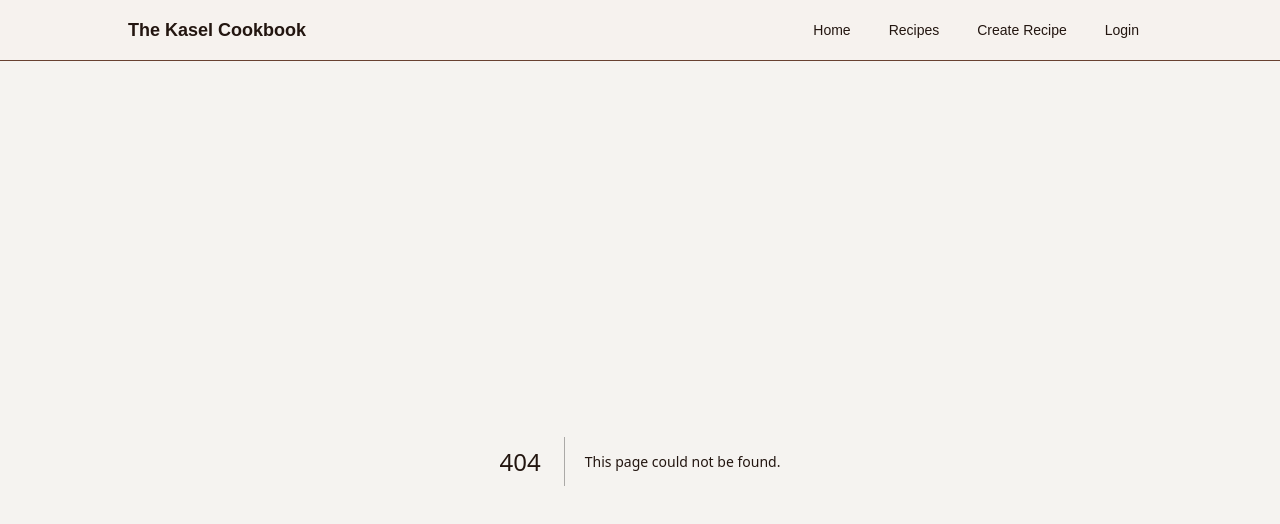
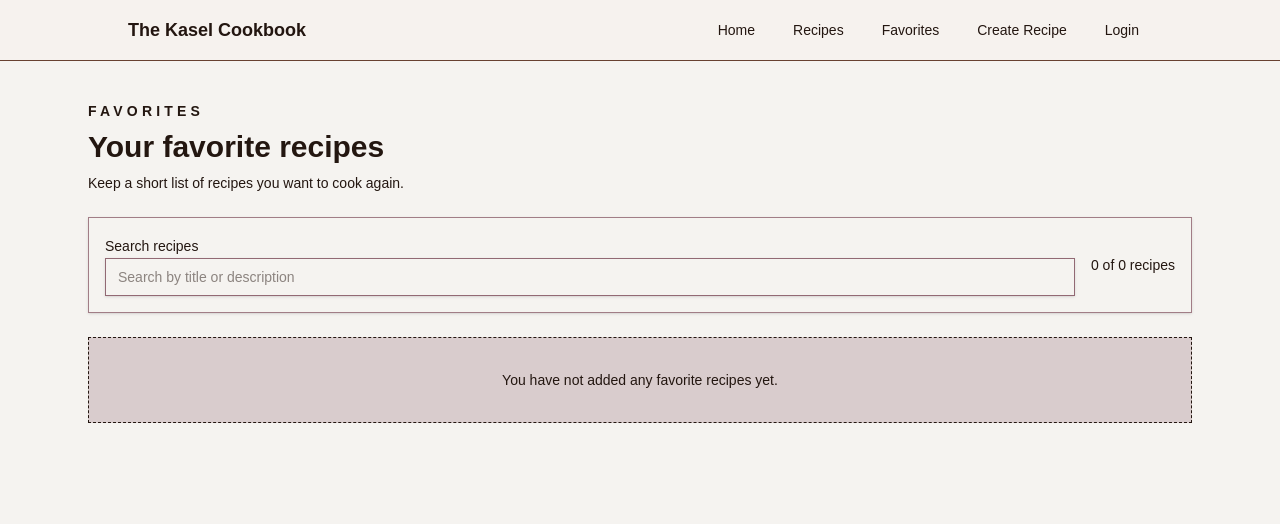
Before and after one commit to maxkasel96/the-kasel-cookbook, a Next.js app: page /favorites in a window 1280 px wide. Before the commit this address had no page. Shown: the top 524 px of the page. Built offline with nearby package versions, Linux system fonts and the light colour scheme.

Commit message:
Add favorites page and toggles

```diff
--- /dev/null
+++ b/src/app/(public)/favorites/FavoritesClient.tsx
@@ -0,0 +1,24 @@
+'use client'
+
+import RecipesClient from '../recipes/RecipesClient'
+import { useFavorites } from '@/lib/use-favorites'
+
+export default function FavoritesClient() {
+  const { favorites, isHydrated } = useFavorites()
+
+  if (!isHydrated) {
+    return (
+      <p className="rounded-lg border border-dashed border-muted-foreground/40 bg-muted/20 px-4 py-8 text-center text-sm text-muted-foreground">
+        Loading favorites…
+      </p>
+    )
+  }
+
+  return (
+    <RecipesClient
+      recipes={favorites}
+      emptyMessage="You have not added any favorite recipes yet."
+      noMatchMessage="No favorite recipes match your search right now."
+    />
+  )
+}
--- /dev/null
+++ b/src/app/(public)/favorites/page.tsx
@@ -0,0 +1,20 @@
+import FavoritesClient from './FavoritesClient'
+
+export default function FavoritesPage() {
+  return (
+    <main className="mx-auto w-full max-w-6xl space-y-6 px-6 py-10">
+      <header className="space-y-2">
+        <p className="text-sm font-semibold uppercase tracking-[0.3em] text-muted-foreground">
+          Favorites
+        </p>
+        <h1 className="text-3xl font-semibold text-foreground">
+          Your favorite recipes
+        </h1>
+        <p className="text-sm text-muted-foreground">
+          Keep a short list of recipes you want to cook again.
+        </p>
+      </header>
+      <FavoritesClient />
+    </main>
+  )
+}
--- a/src/app/(public)/recipes/RecipesClient.tsx
+++ b/src/app/(public)/recipes/RecipesClient.tsx
@@ -3,30 +3,22 @@
 import { useMemo, useState } from 'react'
 import Link from 'next/link'
 
-type RecipeTag = {
-  tag_id: string | number
-  tags: {
-    id: string | number
-    name: string
-    category?: string | null
-  } | null
+import { useFavorites, type FavoriteRecipe } from '@/lib/use-favorites'
+
+type RecipesClientProps = {
+  recipes: FavoriteRecipe[]
+  emptyMessage?: string
+  noMatchMessage?: string
 }
 
-type Recipe = {
-  id: string | number
-  slug: string
-  title: string
-  description?: string | null
-  recipe_tags?: RecipeTag[] | null
-}
-
-type RecipesClientProps = {
-  recipes: Recipe[]
-}
-
-export default function RecipesClient({ recipes }: RecipesClientProps) {
+export default function RecipesClient({
+  recipes,
+  emptyMessage = 'No recipes have been published yet.',
+  noMatchMessage = 'No recipes match your search right now.',
+}: RecipesClientProps) {
   const [searchTerm, setSearchTerm] = useState('')
   const [selectedTags, setSelectedTags] = useState<string[]>([])
+  const { isFavorite, toggleFavorite } = useFavorites()
 
   const availableTags = useMemo(() => {
     const names = new Set<string>()
@@ -137,11 +129,11 @@ export default function RecipesClient({ recipes }: RecipesClientProps) {
 
       {recipes.length === 0 ? (
         <p className="rounded-lg border border-dashed border-muted-foreground/40 bg-muted/20 px-4 py-8 text-center text-sm text-muted-foreground">
-          No recipes have been published yet.
+          {emptyMessage}
         </p>
       ) : filteredRecipes.length === 0 ? (
         <p className="rounded-lg border border-dashed border-muted-foreground/40 bg-muted/20 px-4 py-8 text-center text-sm text-muted-foreground">
-          No recipes match your search right now.
+          {noMatchMessage}
         </p>
       ) : (
         <section className="grid gap-6 sm:grid-cols-2 lg:grid-cols-3">
@@ -149,8 +141,30 @@ export default function RecipesClient({ recipes }: RecipesClientProps) {
             <Link
               key={recipe.id}
               href={`/recipes/${recipe.slug}`}
-              className="group flex h-full flex-col rounded-xl border border-muted/60 bg-background p-5 shadow-sm transition hover:-translate-y-1 hover:border-muted hover:shadow-md"
+              className="group relative flex h-full flex-col rounded-xl border border-muted/60 bg-background p-5 shadow-sm transition hover:-translate-y-1 hover:border-muted hover:shadow-md"
             >
+              <button
+                type="button"
+                onClick={(event) => {
+                  event.preventDefault()
+                  event.stopPropagation()
+                  toggleFavorite(recipe)
+                }}
+                className={`absolute right-4 top-4 rounded-full border p-2 text-sm transition ${
+                  isFavorite(recipe.id)
+                    ? 'border-primary/40 bg-primary/10 text-primary'
+                    : 'border-muted/60 text-muted-foreground hover:border-muted hover:bg-muted/30'
+                }`}
+                aria-label={
+                  isFavorite(recipe.id)
+                    ? `Remove ${recipe.title} from favorites`
+                    : `Add ${recipe.title} to favorites`
+                }
+              >
+                <span aria-hidden="true">
+                  {isFavorite(recipe.id) ? '♥' : '♡'}
+                </span>
+              </button>
               <div className="flex flex-1 flex-col gap-3">
                 <h2 className="text-xl font-semibold text-foreground transition group-hover:text-primary">
                   {recipe.title}
--- /dev/null
+++ b/src/app/(public)/recipes/[slug]/FavoriteRecipeButton.tsx
@@ -0,0 +1,36 @@
+'use client'
+
+import { useFavorites, type FavoriteRecipe } from '@/lib/use-favorites'
+
+type FavoriteRecipeButtonProps = {
+  recipe: FavoriteRecipe
+}
+
+export default function FavoriteRecipeButton({
+  recipe,
+}: FavoriteRecipeButtonProps) {
+  const { isFavorite, toggleFavorite } = useFavorites()
+  const active = isFavorite(recipe.id)
+
+  return (
+    <button
+      type="button"
+      onClick={() => toggleFavorite(recipe)}
+      className={`rounded-full border px-4 py-2 text-sm font-medium transition ${
+        active
+          ? 'border-primary/40 bg-primary/10 text-primary'
+          : 'border-muted/60 text-muted-foreground hover:border-muted hover:bg-muted/30'
+      }`}
+      aria-label={
+        active
+          ? `Remove ${recipe.title} from favorites`
+          : `Add ${recipe.title} to favorites`
+      }
+    >
+      <span className="mr-2" aria-hidden="true">
+        {active ? '♥' : '♡'}
+      </span>
+      {active ? 'Favorited' : 'Add to favorites'}
+    </button>
+  )
+}
--- a/src/app/(public)/recipes/[slug]/page.tsx
+++ b/src/app/(public)/recipes/[slug]/page.tsx
@@ -3,6 +3,7 @@ import { notFound } from 'next/navigation'
 
 import { getRecipeBySlug } from '@/lib/db/recipes'
 import { RecipeIngredients } from './recipe-ingredients'
+import FavoriteRecipeButton from './FavoriteRecipeButton'
 
 type RecipeDetailPageProps = {
   params: Promise<{ slug: string }>
@@ -32,7 +33,9 @@ export default async function RecipeDetailPage({
 
   return (
     <main className="mx-auto flex w-full max-w-4xl flex-col gap-8 px-6 py-10">
-      <header className="space-y-3">
+      <header className="space-y-4">
+        <div className="flex flex-col gap-4 md:flex-row md:items-start md:justify-between">
+          <div className="space-y-3">
             <p className="text-sm font-semibold uppercase tracking-[0.3em] text-muted-foreground">
               Saved recipe
             </p>
@@ -44,6 +47,17 @@ export default async function RecipeDetailPage({
                 {recipe.description}
               </p>
             ) : null}
+          </div>
+          <FavoriteRecipeButton
+            recipe={{
+              id: recipe.id,
+              slug: recipe.slug,
+              title: recipe.title,
+              description: recipe.description,
+              recipe_tags: recipe.recipe_tags,
+            }}
+          />
+        </div>
         {detailItems.length ? (
           <dl className="mt-4 grid gap-3 rounded-2xl border border-muted/60 bg-muted/10 p-4 text-sm text-foreground sm:grid-cols-3">
             {detailItems.map((item) => (
--- a/src/app/components/site-header.tsx
+++ b/src/app/components/site-header.tsx
@@ -6,6 +6,7 @@ import { useState } from "react";
 const navigation = [
   { label: "Home", href: "/" },
   { label: "Recipes", href: "/recipes" },
+  { label: "Favorites", href: "/favorites" },
   { label: "Create Recipe", href: "/admin/recipes/create" },
   { label: "Login", href: "/login" },
 ];
--- /dev/null
+++ b/src/lib/use-favorites.ts
@@ -0,0 +1,83 @@
+'use client'
+
+import { useCallback, useEffect, useMemo, useState } from 'react'
+
+type RecipeTag = {
+  tag_id: string | number
+  tags: {
+    id: string | number
+    name: string
+    category?: string | null
+  } | null
+}
+
+export type FavoriteRecipe = {
+  id: string | number
+  slug: string
+  title: string
+  description?: string | null
+  recipe_tags?: RecipeTag[] | null
+}
+
+const STORAGE_KEY = 'kaselFavorites'
+
+const readFavoritesFromStorage = () => {
+  if (typeof window === 'undefined') return []
+  const stored = window.localStorage.getItem(STORAGE_KEY)
+  if (!stored) return []
+  try {
+    const parsed = JSON.parse(stored)
+    return Array.isArray(parsed) ? parsed : []
+  } catch {
+    return []
+  }
+}
+
+export function useFavorites() {
+  const [favorites, setFavorites] = useState<FavoriteRecipe[]>([])
+  const [isHydrated, setIsHydrated] = useState(false)
+
+  useEffect(() => {
+    setFavorites(readFavoritesFromStorage())
+    setIsHydrated(true)
+  }, [])
+
+  const favoriteIds = useMemo(
+    () => new Set(favorites.map((recipe) => String(recipe.id))),
+    [favorites]
+  )
+
+  const persistFavorites = (nextFavorites: FavoriteRecipe[]) => {
+    setFavorites(nextFavorites)
+    if (typeof window !== 'undefined') {
+      window.localStorage.setItem(STORAGE_KEY, JSON.stringify(nextFavorites))
+    }
+  }
+
+  const isFavorite = useCallback(
+    (recipeId: string | number) => favoriteIds.has(String(recipeId)),
+    [favoriteIds]
+  )
+
+  const toggleFavorite = useCallback(
+    (recipe: FavoriteRecipe) => {
+      const exists = favoriteIds.has(String(recipe.id))
+      if (exists) {
+        const nextFavorites = favorites.filter(
+          (item) => String(item.id) !== String(recipe.id)
+        )
+        persistFavorites(nextFavorites)
+        return
+      }
+      persistFavorites([recipe, ...favorites])
+    },
+    [favoriteIds, favorites]
+  )
+
+  return {
+    favorites,
+    isFavorite,
+    isHydrated,
+    toggleFavorite,
+  }
+}
```
Lines whose indentation alone changed are shown as unchanged.
